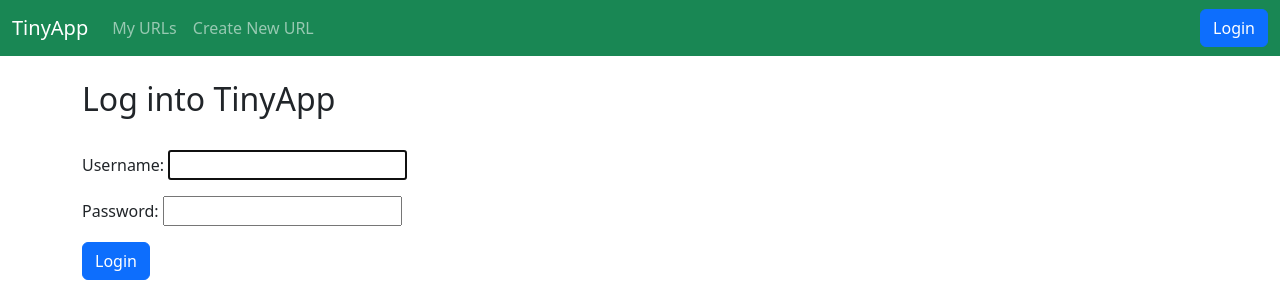
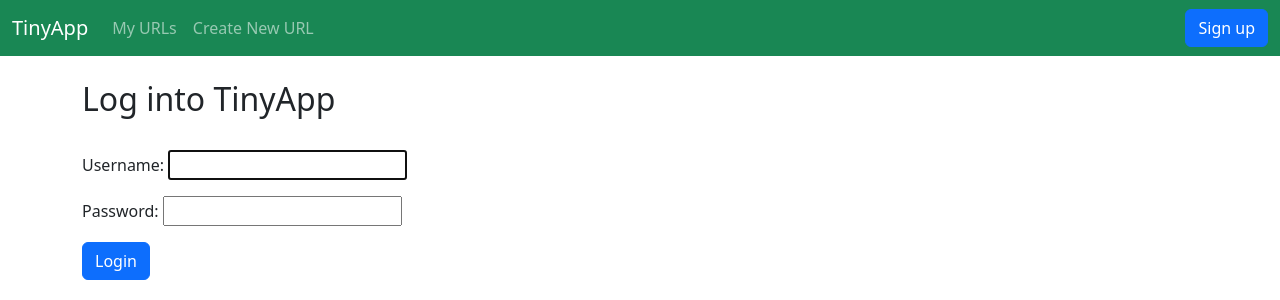
Before and after one commit to tan629/url_shortener, a Django app: page / in a window 1280 px wide. Shown: the top 300 px of the page. Run offline with Django 4.2, Linux system fonts and the light colour scheme; some libraries are stand-ins or nearby versions.

Commit message:
-Show sign button in the nav bar when user has logged out

```diff
--- a/templates/base.html
+++ b/templates/base.html
@@ -6,6 +6,7 @@
     {% load bootstrap5 %}
     {# Load CSS and JavaScript #}
     {% bootstrap_css %} {% bootstrap_javascript %}
+
     <title>{% block title %} {% endblock %}</title>
   </head>
 
@@ -40,7 +41,9 @@
                 <div><button class="btn btn-primary" type="submit">Log out</button></div>
               </form>
             {%else%}
-              <div><button class="btn btn-primary" type="submit">Login</button></div>
+              <form method="get" action="/register/">{% csrf_token %}
+                <div><button class="btn btn-primary" type="submit">Sign up</button></div>
+              </form>
             {% endif %}
         </div>
       </nav>
```
